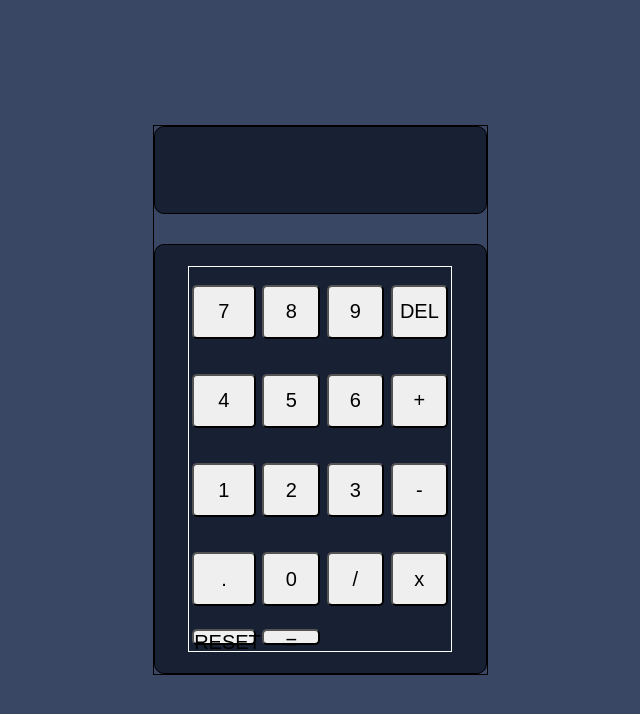
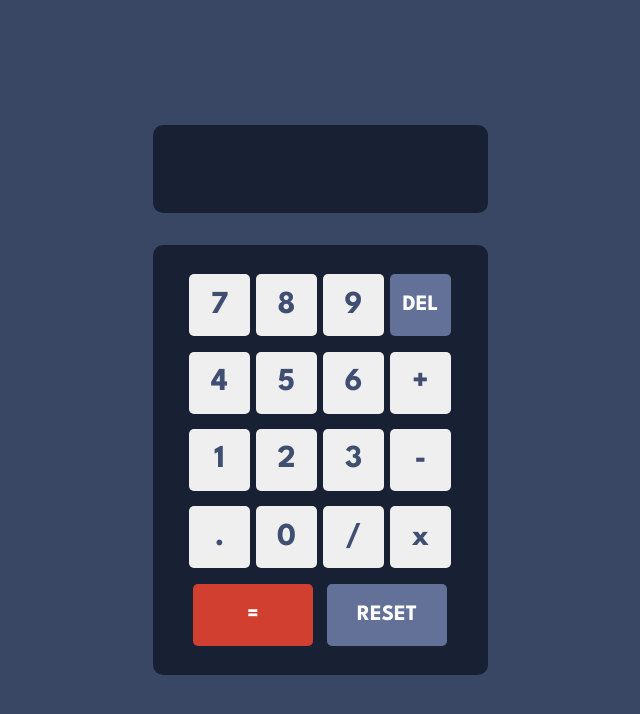
Before and after one commit to Hendersor/calculator, a website built with Vite: page index.html in a window 1280 px wide. Shown: the whole page, without its empty margins (320-960 px from the left). Built offline with nearby package versions, Linux system fonts and the light colour scheme.

Commit message:
styles and design done

```diff
--- a/index.html
+++ b/index.html
@@ -3,6 +3,12 @@
   <head>
     <meta charset="UTF-8" />
     <meta name="viewport" content="width=device-width, initial-scale=1.0" />
+    <link rel="preconnect" href="https://fonts.googleapis.com" />
+    <link rel="preconnect" href="https://fonts.gstatic.com" crossorigin />
+    <link
+      href="https://fonts.googleapis.com/css2?family=League+Spartan:wght@700&display=swap"
+      rel="stylesheet"
+    />
     <title>Calculator</title>
   </head>
   <body>
@@ -11,24 +17,24 @@
         <div class="contenedor-valores"></div>
         <div class="contenedor-numeros">
           <div class="contenedor-numerosPrincipal">
-            <button>7</button>
-            <button>8</button>
-            <button>9</button>
-            <button>DEL</button>
-            <button>4</button>
-            <button>5</button>
-            <button>6</button>
-            <button>+</button>
-            <button>1</button>
-            <button>2</button>
-            <button>3</button>
-            <button>-</button>
-            <button>.</button>
-            <button>0</button>
-            <button>/</button>
-            <button>x</button>
-            <button>RESET</button>
-            <button>=</button>
+            <button id="7">7</button>
+            <button id="8">8</button>
+            <button id="9">9</button>
+            <button id="del">DEL</button>
+            <button id="4">4</button>
+            <button id="5">5</button>
+            <button id="6">6</button>
+            <button id="+">+</button>
+            <button id="1">1</button>
+            <button id="2">2</button>
+            <button id="3">3</button>
+            <button id="minus">-</button>
+            <button id="dot">.</button>
+            <button id="0">0</button>
+            <button id="between">/</button>
+            <button id="">x</button>
+            <button id="equal">=</button>
+            <button id="reset">RESET</button>
           </div>
         </div>
       </section>
--- a/style.css
+++ b/style.css
@@ -3,6 +3,7 @@
   margin: 0;
   padding: 0;
   font-size: 62.5%;
+  font-family: 'League Spartan', sans-serif;
 }
 
 .main-container {
@@ -15,7 +16,6 @@
 }
 
 .calc-container{
-     border: 1px solid;
      width: 90%;
      max-width: 335px;
      height: 550px;
@@ -28,7 +28,6 @@
 
 .contenedor-numeros, .contenedor-valores{
      width: 100%;
-     border: 1px solid;
      background-color: hsl(224, 36%, 15%);
      border-radius: 10px;
 }
@@ -39,25 +38,47 @@
 
 .contenedor-numeros{
      height: 430px;
-
      display: flex;
      justify-content: center;
      align-items: center;
 }
 
 .contenedor-numerosPrincipal{
-     border: 1px solid white;
      width: 80%;
      height: 90%;
      display: grid;
      grid-template-columns: repeat(4, 1fr);
-     grid-template-rows: repeat(4, 1fr);
+     grid-template-rows: repeat(5, 1fr);
 }
 
 .contenedor-numeros button{
      width: 90%;
-     height: 60%;
+     height: 80%;
      place-self: center;
-     font-size: 2rem;
+     font-size: 3.2rem;
      border-radius: 5px;
+     color: hsl(224, 28%, 35%);
+     border: none;
+     cursor: pointer;
 }
+
+#reset{
+     grid-area: 5 / 3 / 6 / 5;
+}
+
+#equal{
+     grid-area: 5 / 1 / 5 / 3;
+     background-color: hsl(6, 63%, 50%);
+     color: white;
+     font-size: 2.2rem;
+}
+
+#del{
+     font-size: 2.2rem;
+}
+
+#del, #reset{
+     font-size: 2.2rem;
+     background-color: hsl(225, 21%, 49%);
+     color: white;
+}
```
